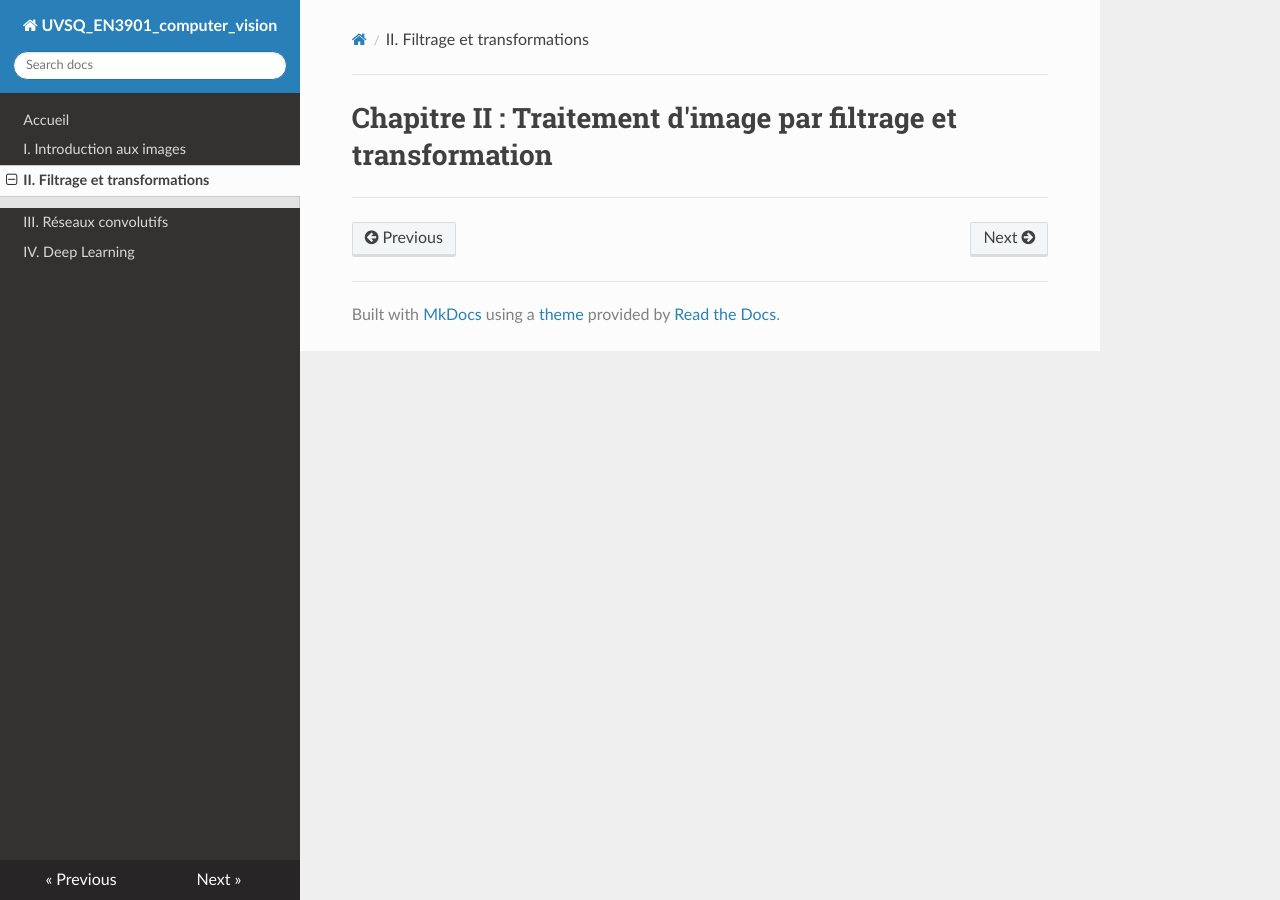
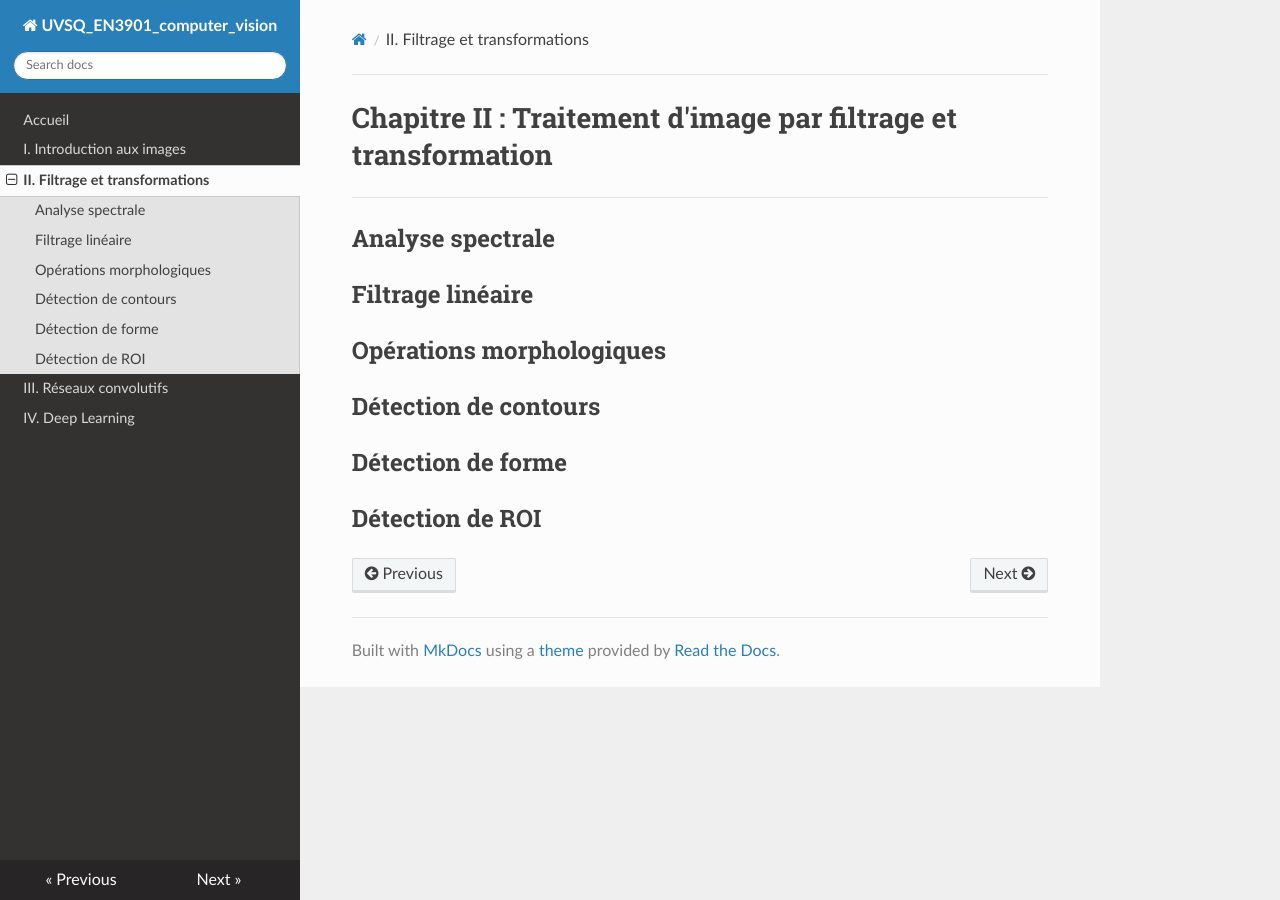
Before and after one commit to NicOudart/UVSQ_EN3901_computer_vision, an MkDocs documentation site: the page built from docs/Chap2_Filtrage_transformation.md, in a window 1280 px wide. Built offline with MkDocs 1.6.1, drawn with Linux system fonts in a browser that asks for light colours; nearby versions of some CDN libraries.

Commit message:
-Progress on Chapter 1. -Minor additions to Chapters 2 and 3.

```diff
--- a/docs/Chap2_Filtrage_transformation.md
+++ b/docs/Chap2_Filtrage_transformation.md
@@ -2,4 +2,14 @@
 
 ---
 
-##
+## Analyse spectrale
+
+## Filtrage linéaire
+
+## Opérations morphologiques
+
+## Détection de contours
+
+## Détection de forme
+
+## Détection de ROI
```
Also changed, not shown: docs/Chap1_Introduction_images.md (+21 -12 lines), docs/Chap3_Reseaux_convolutifs.md (+2 -0 lines).
